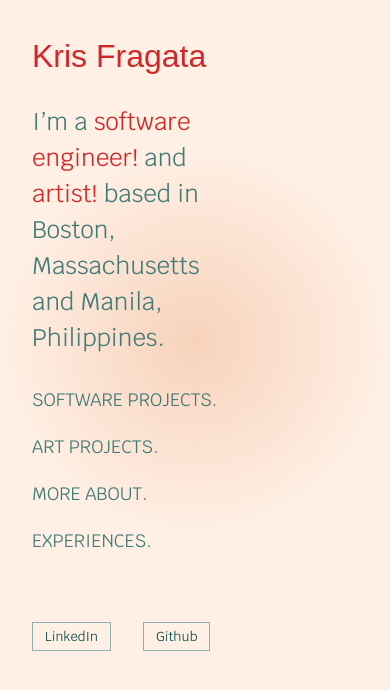
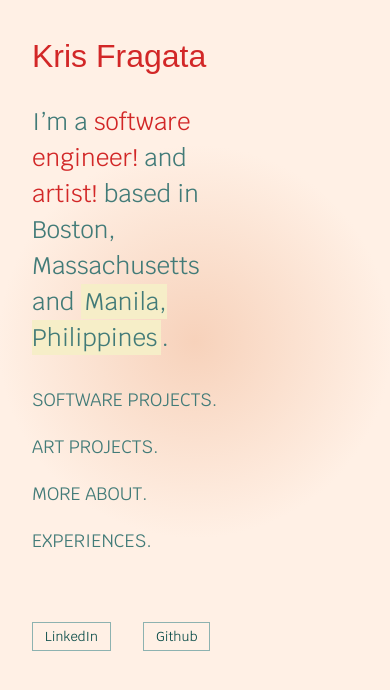
Before and after one commit to krisfragata/portfolio-2025, a Next.js app: page / in a window 390 px wide. Shown: the top 690 px of the page. Built offline with nearby package versions, Linux system fonts and the light colour scheme; a web font is replaced by a local one.

Commit message:
feat(home):add logic to display hover blurb this commit adds logic to render a blurb component that displays on hover of 'manila, philippines' this commit also adds an event listener to window size to ensure that hover feature is compatible with mobile devices

```diff
--- a/src/app/page.tsx
+++ b/src/app/page.tsx
@@ -1,7 +1,69 @@
+'use client';
+
+import { useEffect, useState } from "react";
+
 export default function Home() {
+  const [isBlurbOpen, setIsBlurbOpen] = useState(false);
+  const [windowWidth, setWindowWidth] = useState<number>(0);
+  const [isSoftwareBlurbOpen, setIsSoftwareBlurbOpen] = useState(false);
+
+  useEffect(() => {
+    if (!windowWidth) {
+      setWindowWidth(window.innerWidth);
+    }
+
+    const handleResize = () => {
+      setWindowWidth(window.innerWidth);
+    }
+
+    window.addEventListener('resize', handleResize);
+
+  }, []);
+
+  /**
+   * @description renders blurb about Manila. Presence also turns on canvas feature
+   * @returns {JSX} - blurb component
+   */
+  const renderBlurb = () => {
+
+    return (
+      <div className="blurb animate-pulse">
+        <p className="blurb-text">I do NOT live in Manila. But I miss the Philippines so much that this is more of a manifestation :)</p>
+      </div>
+    )
+  }
+
+  /**
+   * @description renders blurb about software blurb.
+   * @returns {JSX} - blurb component
+   */
+  const renderSoftwareBlurb = () => {
+    return (
+      <div className="blurb">
+        <p className="blurb-text">something cool will happen if you click this... one day</p>
+      </div>
+    )
+  }
+
   return (
     <div className="left-main-text">
-      I’m a <span className="text-primary">software engineer!</span> and <span className="text-primary">artist!</span> based in Boston, Massachusetts and Manila, Philippines.
+      I’m a <span className="text-primary hover:cursor-pointer hover:font-semibold">software engineer!</span> and <span className="text-primary hover:cursor-pointer hover:font-semibold">artist!</span> based in Boston, Massachusetts and <span
+        className="highlight"
+        onMouseOver={() => {
+          if (windowWidth < 768) return;
+          setIsBlurbOpen(true);
+        }}
+        onMouseOut={() => {
+          if (windowWidth < 768) return;
+          setIsBlurbOpen(false)
+        }}
+        onClick={() => {
+          const isOpen = isBlurbOpen;
+          setIsBlurbOpen(!isOpen);
+        }}
+      >Manila, Philippines</span>.
+      {isBlurbOpen && renderBlurb()}
+      {isSoftwareBlurbOpen && renderSoftwareBlurb()}
     </div>
   );
 }
```
